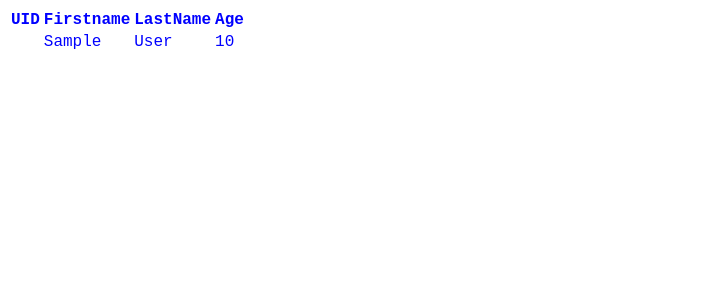
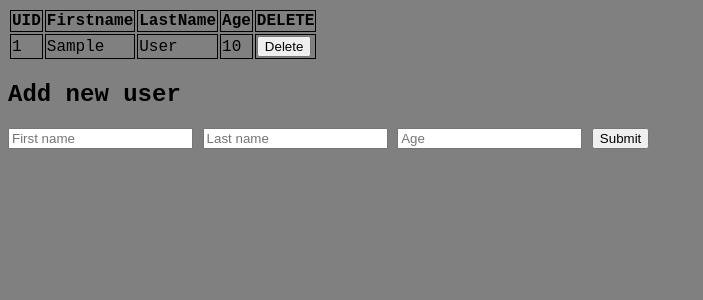
Before and after one commit to yrrl/flask_api, a Flask app: page / in a window 1280 px wide. Shown: the top 300 px of the page, without its empty margins (0-703 px from the left). Run offline with Flask 3, Linux system fonts and the light colour scheme; tables that the repository leaves empty hold one stand-in row (values such as "Sample post").

Commit message:
rework, added api method and js

```diff
--- a/app.py
+++ b/app.py
@@ -1,4 +1,4 @@
-from flask import Flask, render_template
+from flask import Flask, render_template,url_for,redirect, request, jsonify
 from flask_sqlalchemy import SQLAlchemy
 
 app = Flask(__name__)
@@ -12,19 +12,46 @@ db=SQLAlchemy(app)
 
 
 #TO IMPORT DB
-class staff(db.Model):
+class Staff(db.Model):
     __tablename__ = 'staff'
     uid = db.Column(db.Integer, primary_key=True)
     fname = db.Column(db.String(255))
     lname = db.Column(db.String(255))
     age = db.Column(db.Integer)
 
+#get all staff
+@app.route('/api/staff',methods=['GET'])
+def get_all_staff():
+    staffs = Staff.query.all()
+    return jsonify([{"uid":s.uid,"fname":s.fname,"lname":s.lname,"age":s.age}for s in staffs])
 
+#view all information
 @app.route('/')
 def index():
-    staffs = staff.query.all()
+    staffs = Staff.query.all()
     return render_template('index.html', staffs = staffs)
 
+#insert a new staff
+@app.route('/api/staff', methods=['POST'])
+def create_staff():
+    data = request.json  # Ensure JSON data is received
+    if not data:
+        return jsonify({"error": "Invalid input"}), 400
+
+    new_staff = Staff(fname=data['fname'], lname=data['lname'], age=data['age'])
+    db.session.add(new_staff)
+    db.session.commit()
+
+    return jsonify({"message": "Staff added successfully"}), 201
+
+
+
+
+@app.route('/delete/<int:uid>', methods =['DELETE'])
+def delete(uid):
+    Staff_delete = Staff.query.get(uid)
+
+    return {"message": "delete successfully"}
 
 
 if __name__ == '__main__':
--- a/static/css/main.css
+++ b/static/css/main.css
@@ -1,7 +1,9 @@
 body{
     font-family: 'Courier New', Courier, monospace;
-    color: blue;
+    color: black ;
+    background-color: gray ;
 }
-table{
-    border-color: blue;
+td, th{
+    border-color: black;
+    border-width: 2px;
 }
--- a/templates/base.html
+++ b/templates/base.html
@@ -11,6 +11,32 @@
 </head>
 <body>
     {%block body%} {%endblock%}
+    <h2>Add new user</h2>
+    <form action="{{ url_for('create_staff') }}" method="POST" id="staffform">
+        <input type="text" name="fname" placeholder="First name" required id="fname">
+        <input type="text" name="lname" placeholder="Last name" required id="lname">
+        <input type="number" name="age" placeholder="Age" required id="age">
+        <button type="submit">Submit</button>
+    </form>
+    <script>
+        document.getElementById('staffform').addEventListener('submit', async function(event) {
+        event.preventDefault();
+            let fname = document.getElementById('fname').value;
+            let lname = document.getElementById('lname').value;
+            let age = document.getElementById("age").value;
 
+            let response = await fetch("http://127.0.0.1:5000/api/staff",{
+                method:"POST",
+                headers:{"Content-Type":"application/json"},
+                body:JSON.stringify({fname:fname,lname:lname,age:age})
+            });
+            let result = await response.json();
+            alert(result.message);
+
+            location.reload
+
+
+        });
+    </script>
 </body>
 </html>
--- a/templates/index.html
+++ b/templates/index.html
@@ -1,29 +1,53 @@
 {% extends 'base.html' %}
 
 {%block head%}
-
+<style>
+    tr,td,th{
+        border: 1px solid black;
+    }
+</style>
 {% endblock %}
 
 {%block body%}
-<table>
+<table id="staffTable">
     <thead>
         <tr>
             <th>UID</th>
             <th>Firstname</th>
             <th>LastName</th>
             <th>Age</th>
+            <th>DELETE</th>
         </tr>
     </thead>
-    <tbody>
-        {%for staff in staffs%}
-        <tr>
-            <td>{{staff.id}}</td>
-            <td>{{staff.fname}}</td>
-            <td>{{staff.lname}}</td>
-            <td>{{staff.age}}</td>
-        </tr>
-        {%endfor %}
-    </tbody>
+    <tbody></tbody>
 </table>
 
+<script>
+    // Fetch Data from Flask API and Populate Table
+    function loadStaff() {
+        fetch('/api/staff')
+            .then(response => response.json())
+            .then(data => {
+                let tableBody = document.querySelector("#staffTable tbody");
+                tableBody.innerHTML = ""; // Clear existing data
+                data.forEach(staff => {
+                    let row = `
+                        <tr>
+                            <td>${staff.uid}</td>
+                            <td>${staff.fname}</td>
+                            <td>${staff.lname}</td>
+                            <td>${staff.age}</td>
+                            <td>
+                                <button onclick="deleteStaff(${staff.uid})">Delete</button>
+                            </td>
+                        </tr>
+                    `;
+                    tableBody.innerHTML += row;
+                });
+            });
+    }
+
+    loadStaff(); // Load staff when page loads
+</script>
+
 {% endblock %}
```
